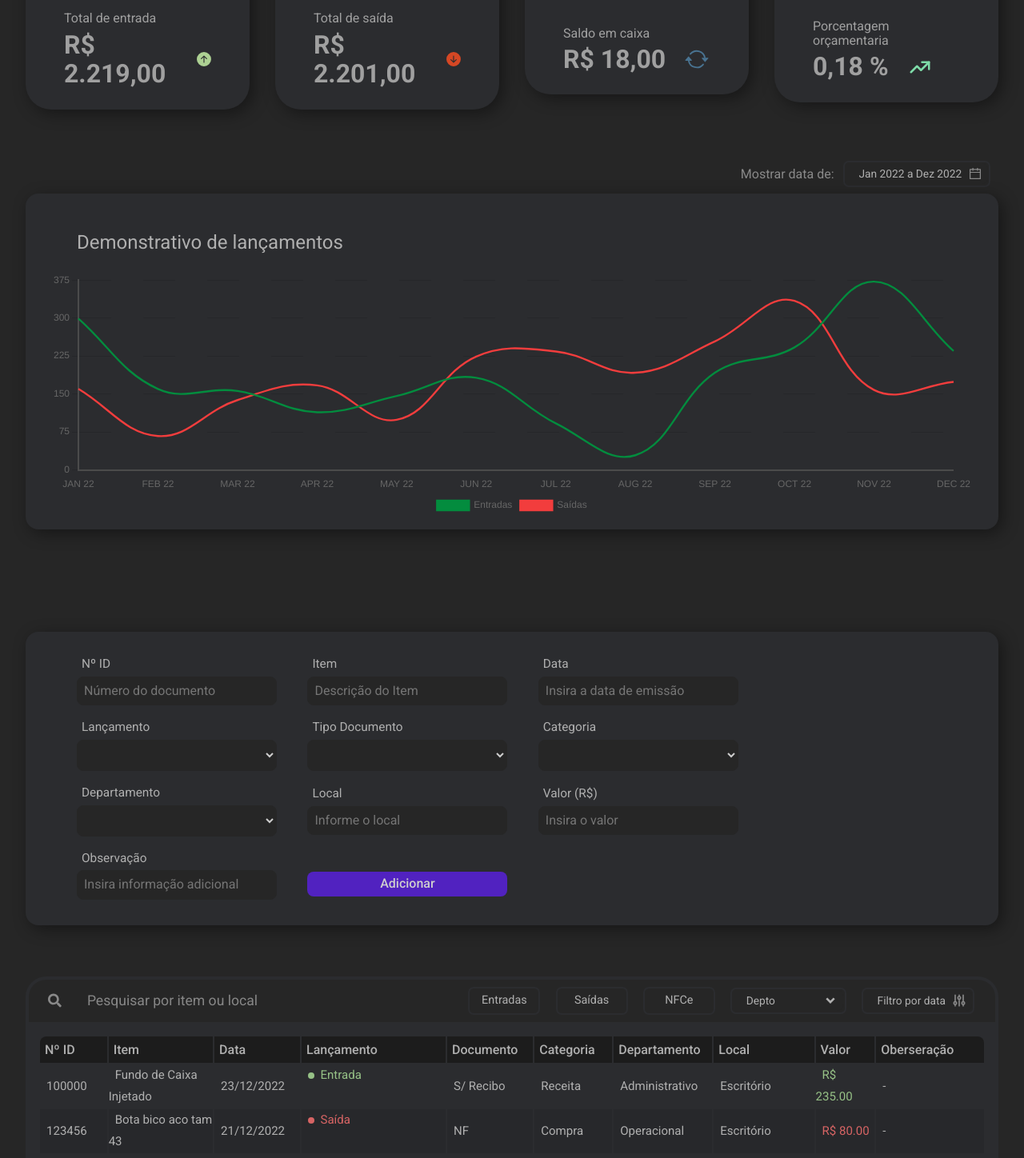
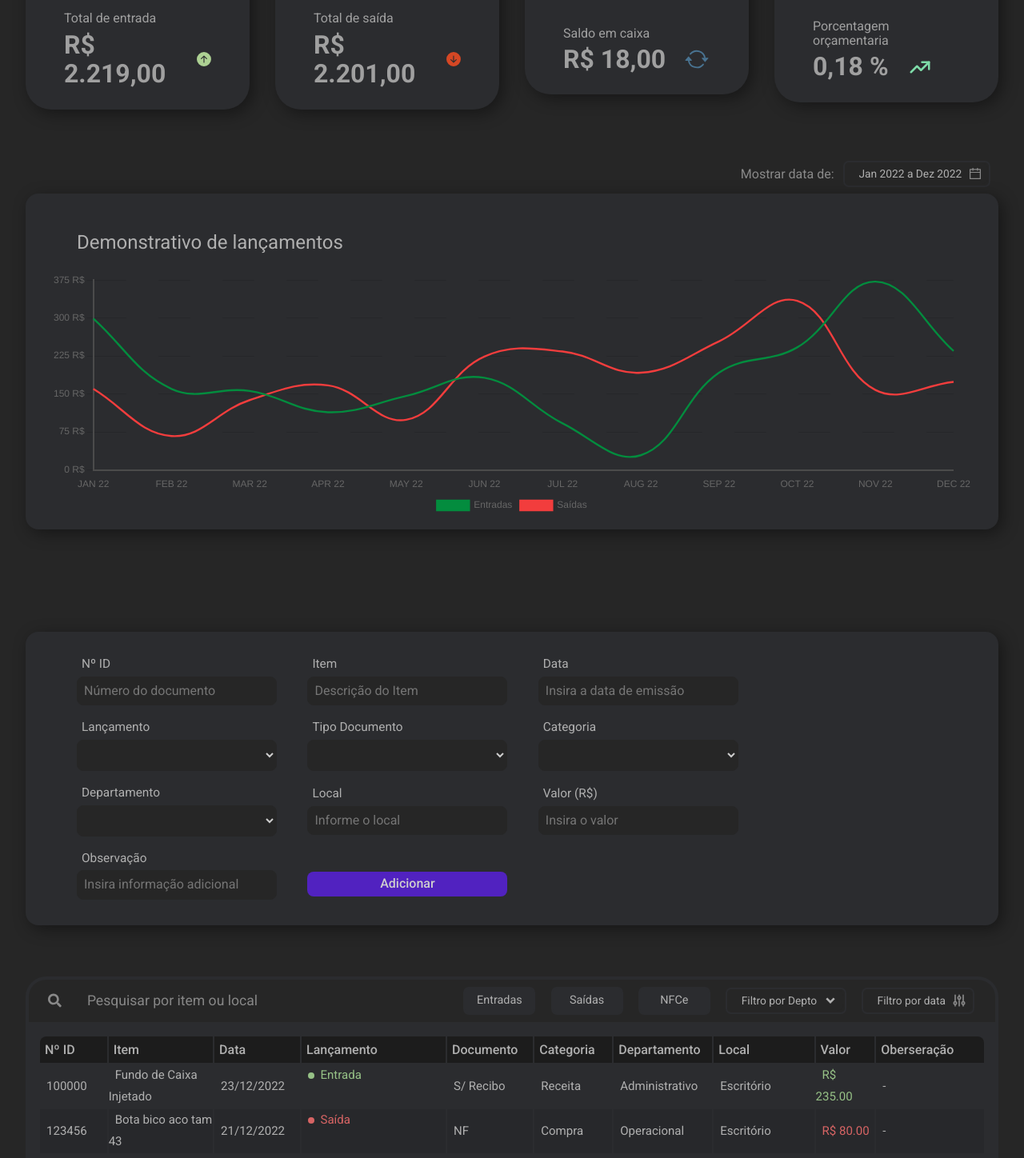
Before and after one commit to Fsouzza/chacal-servicev2, a React (Create React App) app: page / in a window 1280 px wide. Shown: the part 357-1805 px from the top of the page at 80% size. Built offline with nearby package versions, Linux system fonts and the light colour scheme.

Commit message:
correcoes

```diff
--- a/src/components/charts/index.tsx
+++ b/src/components/charts/index.tsx
@@ -5,7 +5,7 @@ import { Chart as ChartJS, CategoryScale,
   LineElement,
   Tooltip,
   BarElement,
-  Legend  } from 'chart.js';
+  Legend } from 'chart.js';
 import styles from './charts.module.scss';
 import { items } from 'data/itens';
 import { dateToString } from 'helpers/dateFilter';
@@ -79,18 +79,6 @@ export const MyChart = () => {
       },
       tooltip: {
         usePointStyle: true,
-        callbacks: {
-          // eslint-disable-next-line @typescript-eslint/no-explicit-any
-          afterTitle: (context: any) => {
-            const diferenca = context[0].raw - context[1].raw;
-            const formatDiferenca = diferenca.toFixed(2);
-            if(diferenca > 0) {
-              return 'Manteve ' + formatDiferenca + ' R$ do orçamento';
-            } else {
-              return 'Excedeu ' + formatDiferenca + ' R$ do orçamento';
-            }
-          }
-        }
       },
     },
     scales: {
@@ -109,7 +97,9 @@ export const MyChart = () => {
           borderColor: '#4b4b4b'
         },
         ticks: {
-          stepSize: 75
+          stepSize: 75,
+          // eslint-disable-next-line @typescript-eslint/no-explicit-any
+          callback: (value: any ) => value + ' R$'
         },
       }
     },
--- a/src/components/searchTag/SearchTag.module.scss
+++ b/src/components/searchTag/SearchTag.module.scss
@@ -4,7 +4,7 @@
   padding: 0 .6em;
   position: relative;
   &__default{
-    background-color: transparent;
+    background-color: $cor-card;
     border: 2px solid $cor-card;
     border-radius: .5em;
     color: $cor-brancol;
--- a/src/pages/fluxoCaixa/buscador/buscador.tsx
+++ b/src/pages/fluxoCaixa/buscador/buscador.tsx
@@ -15,7 +15,7 @@ interface Props {
 export const Buscador = ({ busca, setBusca, filter }: Props) => {
   const departamentos = [
     {
-      label : 'Depto',
+      label : 'Filtro por Depto',
       value: ''
     },
     {
```
Also changed, not shown: src/types/charts.ts (added, +13 -0 lines).
